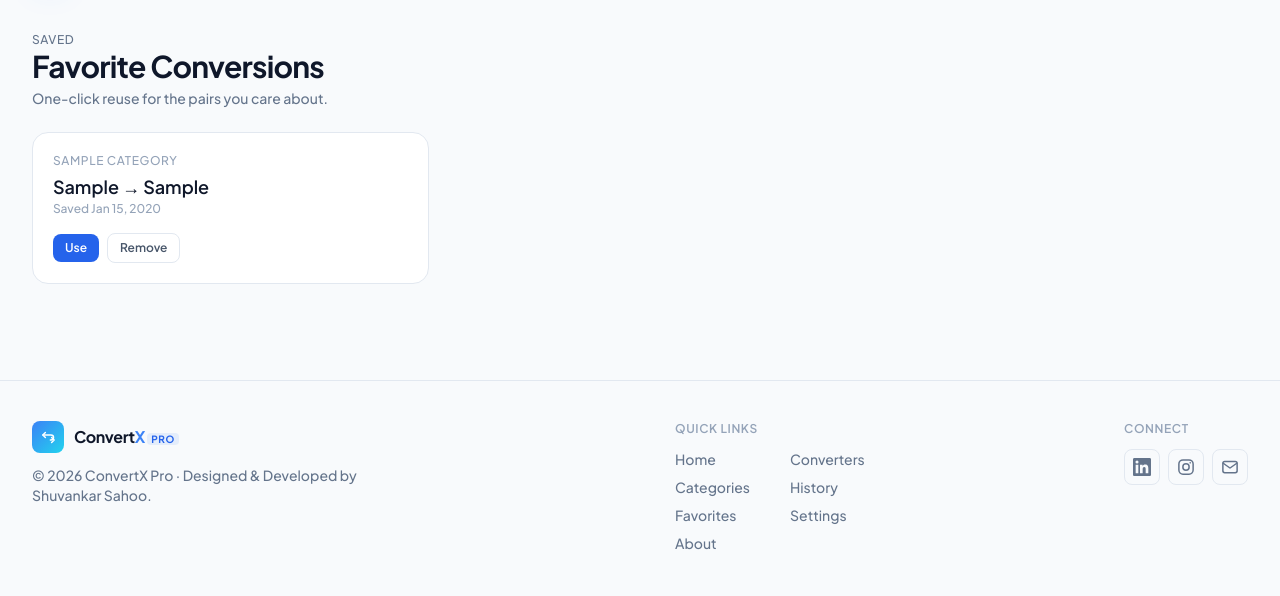
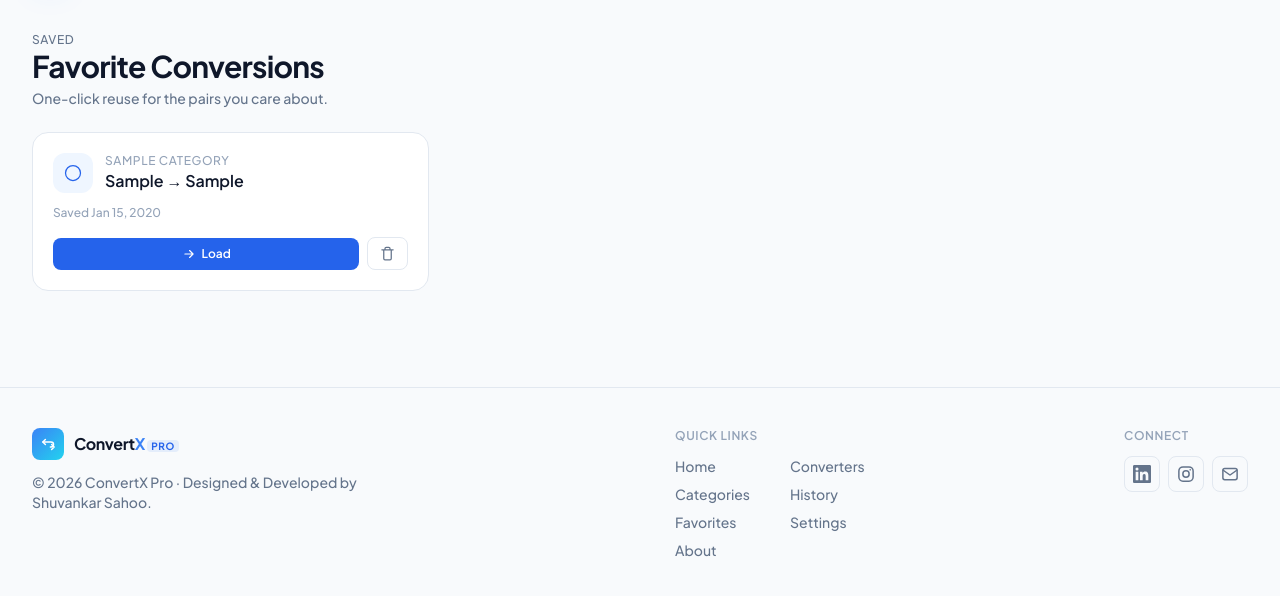
Before and after one commit to Shuvankar01/Convertx, a FastAPI app: template app/templates/pages/favorites.html in a window 1280 px wide. Shown: the part 65-661 px from the top of the page. Run offline with FastAPI, Linux system fonts and the light colour scheme; the template is opened without the code that fills it: most values are stand-ins (such as "Sample title", 1, 10 or a date in 2020); some libraries are stand-ins or nearby versions.

Commit message:
fix: improve favorites interaction and presentation

```diff
--- a/app/templates/pages/favorites.html
+++ b/app/templates/pages/favorites.html
@@ -1,9 +1,10 @@
 {% extends "base.html" %}
+{% from "partials/category_icon.html" import category_icon %}
 {% block title %}Favorites — {{ APP_NAME }}{% endblock %}
 {% block content %}
 <div>
   <p class="text-xs uppercase tracking-wider text-slate-500 dark:text-slate-400">Saved</p>
-  <h1 class="text-3xl font-bold tracking-tight">Favorite Conversions</h1>
+  <h1 class="font-display text-3xl font-bold tracking-tight">Favorite Conversions</h1>
   <p class="mt-1 text-sm text-slate-500 dark:text-slate-400">One-click reuse for the pairs you care about.</p>
 </div>
 
@@ -11,18 +12,28 @@
   {% if favorites %}
     <ul class="grid gap-3 sm:grid-cols-2 lg:grid-cols-3">
       {% for f in favorites %}
-        <li id="fav-{{ f.id }}" class="group rounded-2xl border border-slate-200 bg-white p-5 dark:border-slate-800 dark:bg-slate-900">
-          <p class="text-xs uppercase tracking-wider text-slate-400">{{ f.category.replace('_', ' ').title() }}</p>
-          <p class="mt-1 text-lg font-semibold truncate">{{ f.from_unit }} → {{ f.to_unit }}</p>
-          <p class="text-xs text-slate-400">Saved {{ f.created_at.strftime('%b %d, %Y') }}</p>
+        <li id="fav-{{ f.id }}"
+            class="group relative flex flex-col rounded-2xl border border-slate-200 bg-white p-5 transition-all hover:-translate-y-0.5 hover:border-blue-500 hover:shadow-lg dark:border-slate-800 dark:bg-slate-900 dark:hover:border-blue-500">
+          <div class="flex items-center gap-3">
+            <span class="inline-flex h-10 w-10 shrink-0 items-center justify-center rounded-xl bg-brand-50 text-brand-600 transition group-hover:bg-brand-600 group-hover:text-white dark:bg-brand-500/10 dark:text-brand-300">
+              {{ category_icon(f.category, "h-5 w-5") }}
+            </span>
+            <div class="min-w-0">
+              <p class="text-xs uppercase tracking-wider text-slate-400">{{ f.category.replace('_', ' ').title() }}</p>
+              <p class="truncate font-semibold">{{ f.from_unit }} → {{ f.to_unit }}</p>
+            </div>
+          </div>
+          <p class="mt-3 text-xs text-slate-400">Saved {{ f.created_at.strftime('%b %d, %Y') }}</p>
           <div class="mt-4 flex items-center gap-2">
             <a href="/converter?category={{ f.category }}&from_unit={{ f.from_unit }}&to_unit={{ f.to_unit }}"
-               class="inline-flex items-center gap-1 rounded-lg bg-brand-600 px-3 py-1.5 text-xs font-semibold text-white hover:bg-brand-700">
-              Use
+               class="inline-flex flex-1 items-center justify-center gap-1.5 rounded-lg bg-brand-600 px-3 py-2 text-xs font-semibold text-white transition hover:bg-brand-700">
+              <svg width="14" height="14" viewBox="0 0 24 24" fill="none" stroke="currentColor" stroke-width="2" stroke-linecap="round" stroke-linejoin="round"><path d="M5 12h14M13 6l6 6-6 6"/></svg>
+              Load
             </a>
             <button hx-delete="/favorites/{{ f.id }}" hx-target="#fav-{{ f.id }}" hx-swap="outerHTML"
-                    class="rounded-lg border border-slate-200 px-3 py-1.5 text-xs font-semibold text-slate-600 hover:bg-slate-50 dark:border-slate-700 dark:text-slate-300 dark:hover:bg-slate-800">
-              Remove
+                    aria-label="Remove favorite"
+                    class="inline-flex items-center justify-center rounded-lg border border-slate-200 px-3 py-2 text-slate-500 transition hover:border-rose-200 hover:bg-rose-50 hover:text-rose-600 dark:border-slate-700 dark:text-slate-300 dark:hover:border-rose-500/30 dark:hover:bg-rose-500/10 dark:hover:text-rose-300">
+              <svg width="15" height="15" viewBox="0 0 24 24" fill="none" stroke="currentColor" stroke-width="2" stroke-linecap="round" stroke-linejoin="round"><path d="M3 6h18M8 6V4a2 2 0 0 1 2-2h4a2 2 0 0 1 2 2v2m2 0v14a2 2 0 0 1-2 2H8a2 2 0 0 1-2-2V6"/></svg>
             </button>
           </div>
         </li>
--- a/app/templates/partials/favorite_button.html
+++ b/app/templates/partials/favorite_button.html
@@ -3,6 +3,7 @@
   hx-post="/favorites/toggle"
   hx-vals='{"category": "{{ category }}", "from_unit": "{{ from_unit }}", "to_unit": "{{ to_unit }}"}'
   hx-swap="outerHTML"
+  title="{% if is_favorite %}Remove from favorites{% else %}Save this pair to favorites{% endif %}"
   class="inline-flex items-center gap-2 rounded-lg border px-3 py-2 text-sm font-medium transition
          {% if is_favorite %}border-amber-300 bg-amber-50 text-amber-700 hover:bg-amber-100 dark:border-amber-500/40 dark:bg-amber-500/10 dark:text-amber-300
          {% else %}border-slate-200 bg-white text-slate-600 hover:bg-slate-50 dark:border-slate-700 dark:bg-slate-900 dark:text-slate-300 dark:hover:bg-slate-800{% endif %}">
```
